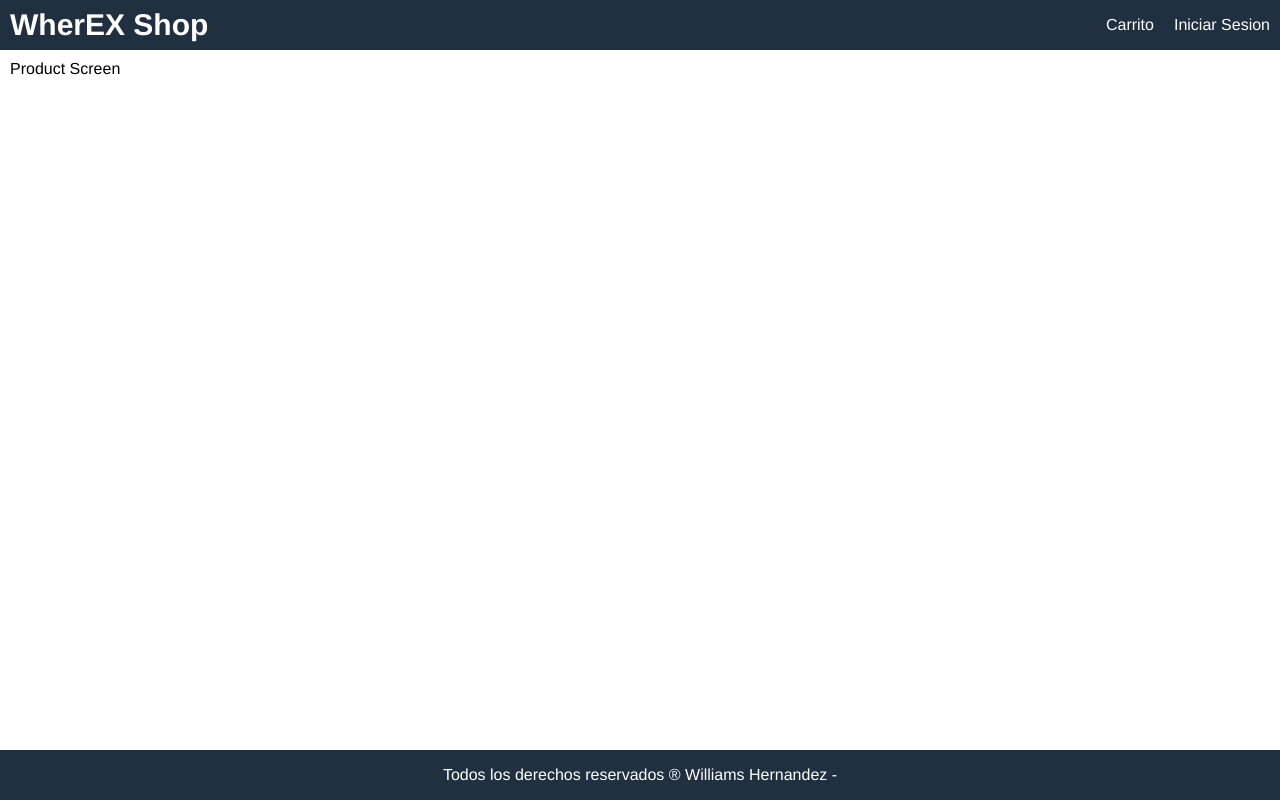
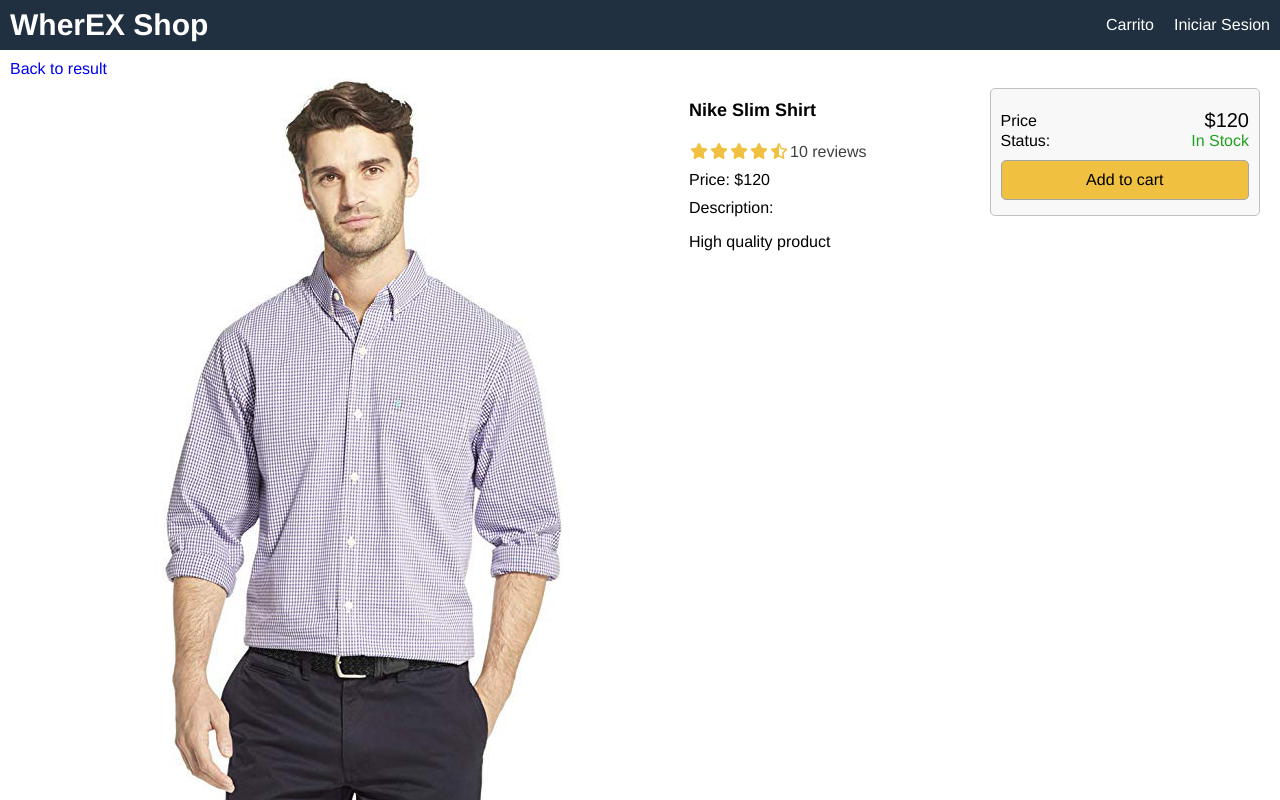
Before and after one commit to hernandw/wherex-shop, a React (Create React App) app in the folder frontend/: page /product/1 in a window 1280 px wide. Shown: the top 800 px of the page. Built offline with nearby package versions, Linux system fonts and the light colour scheme.

Commit message:
estilos de producto detalles

```diff
--- a/frontend/src/data.js
+++ b/frontend/src/data.js
@@ -6,6 +6,7 @@
       category: "Shirts",
       image: "/img/p1.jpg",
       price: 120,
+      countInStock: 10,
       brand: "Nike",
       rating: 4.5,
       numReviews: 10,
@@ -17,6 +18,7 @@
         category: "Pants",
         image: "/img/p2.jpg",
         price: 70,
+        countInStock: 5,
         brand: "D&G",
         rating: 4.0,
         numReviews: 17,
@@ -28,6 +30,7 @@
         category: "Pants",
         image: "/img/p3.jpg",
         price: 89,
+        countInStock: 22,
         brand: "Nike",
         rating: 3.5,
         numReviews: 12,
@@ -39,6 +42,7 @@
         category: "Pants",
         image: "/img/p4.jpg",
         price: 189,
+        countInStock: 8,
         brand: "Nike",
         rating: 4.5,
         numReviews: 20,
@@ -50,6 +54,7 @@
         category: "Pants",
         image: "/img/p5.jpg",
         price: 65,
+        countInStock: 6,
         brand: "Puma",
         rating: 4.5,
         numReviews: 30,
@@ -61,6 +66,7 @@
         category: "Pants",
         image: "/img/p6.jpg",
         price: 139,
+        countInStock: 0,
         brand: "Adidas",
         rating: 2.5,
         numReviews: 18,
--- a/frontend/src/index.css
+++ b/frontend/src/index.css
@@ -53,6 +53,8 @@
   align-items: center;
 }
 
+
+
 /* Global */
 h1 {
   font-size: 1.8rem;
@@ -72,6 +74,39 @@
   color: #ff8000;
 }
 
+ul {
+  padding: 0;
+  margin: 0;
+  list-style-type: none;
+}
+li {
+  margin-top: 1rem;
+}
+
+button {
+  padding: 1rem;
+  border-radius: 0.5rem;
+  border: 0.1rem #a4a4a4 solid;
+  font-size: 1.6rem;
+  font-family: Helvetica, Arial, sans-serif;
+  -webkit-font-smoothing: antialiased;
+  -moz-osx-font-smoothing: grayscale;
+  background-color: #f8f8f8;
+  cursor: pointer;
+}
+
+button.primary {
+  background-color: #f0c040;
+}
+
+button.block {
+  width: 100%;
+}
+
+button:hover {
+  border: 0.1rem #404040 solid;
+}
+
 header a {
   color: #fff;
   padding: 1rem;
@@ -87,6 +122,17 @@
   justify-content: center;
 }
 
+.row.top {
+  align-items: flex-start;
+}
+
+.col-1 {
+  flex: 1 1 25rem;
+}
+
+.col-2 {
+  flex: 2 1 50rem;
+}
 /* Imagen */
 img {
   border-radius: 0.5rem;
@@ -94,6 +140,10 @@
 
 img.medium {
   max-width: 29rem;
+  width: 100%;
+}
+
+img.large {
   width: 100%;
 }
 /* card */
@@ -124,3 +174,12 @@
 .rating span:last-child {
   color: #404040;
 }
+
+/* Alert */
+.constock {
+color: #20a020;
+}
+
+.sinstock {
+color: #a02020;
+}
--- a/frontend/src/screens/ProductScreen.js
+++ b/frontend/src/screens/ProductScreen.js
@@ -1,9 +1,63 @@
-import React from 'react'
+import React from "react";
+import { Link } from "react-router-dom";
+import Rating from "../components/Rating";
+import data from "../data";
 
-export default function ProductScreen() {
+export default function ProductScreen(props) {
+  const product = data.products.find((x) => x._id === props.match.params.id);
+  if (!product) {
+    return <div>Product Not Found</div>;
+  }
   return (
     <div>
-      Product Screen
+      <Link to="/">Back to result</Link>
+      <div className="row top">
+        <div className="col-2">
+          <img clasName="large" src={product.image} alt={product.name}></img>
+        </div>
+        <div className="col-1">
+          <ul>
+            <li>
+              <h1>{product.name}</h1>
+            </li>
+            <li>
+              <Rating
+                rating={product.rating}
+                numReviews={product.numReviews}
+              ></Rating>
+            </li>
+            <li>Price: ${product.price}</li>
+            <li>
+              Description: <p>{product.description}</p>
+            </li>
+          </ul>
+        </div>
+        <div className="col-1">
+          <div className="card card-body">
+            <ul>
+              <li>
+                <div className="row">
+                  <div>Price</div>
+                  <div className="price">${product.price}</div>
+                </div>
+                <div className="row">
+                  <div>Status: </div>
+                  <div>
+                    {product.countInStock > 0 ? (
+                      <span className="constock">In Stock</span>
+                    ) : (
+                      <span className="sinstock">No Disponible</span>
+                    )}
+                  </div>
+                </div>
+              </li>
+              <li>
+                <button className="primary block">Add to cart</button>
+              </li>
+            </ul>
+          </div>
+        </div>
+      </div>
     </div>
-  )
+  );
 }
```
